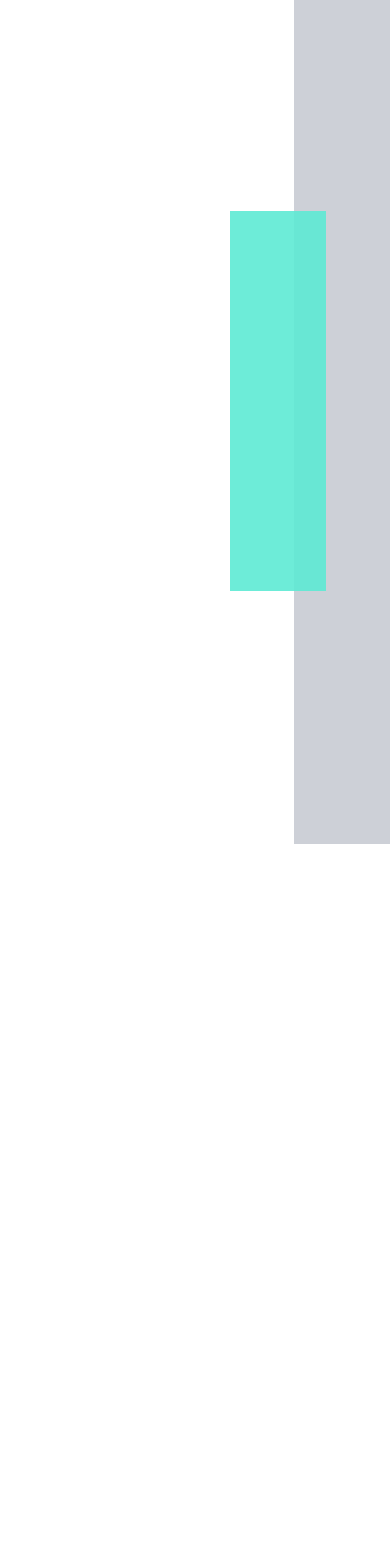
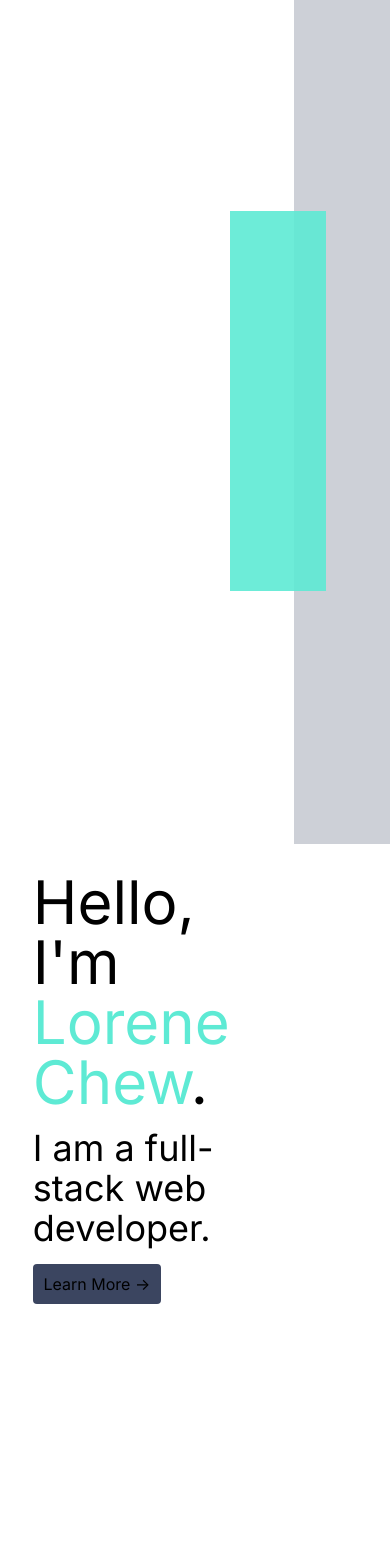
Before and after one commit to L-Chew/Personal-Portfolio, a React app: page / in a window 390 px wide. Shown: the top 1552 px of the page. Built offline with nearby package versions, Linux system fonts and the light colour scheme; the HTML template or start-up script is replaced by a standard one.

Commit message:
Hero: cleaned up code using tailwind responsive classes to simplify element sizing and spacingg; such ask space-y-#

```diff
--- a/client/src/Components/Hero.jsx
+++ b/client/src/Components/Hero.jsx
@@ -4,15 +4,14 @@ const Hero = () => {
   return (
     <div className='w-screen min-h-screen'>
       <div className='grid grid-cols-12 gap-1 grid-rows-6'>
-        <div className='col-start-2 col-span-6 row-start-3'>
-          <div className='text-[60px]'>
+        <div className='col-start-2 col-span-6 row-start-3 space-y-4'>
+          <div className='text-6xl'>
             Hello, I'm <span className='text-[#5EEAD4]'>Lorene Chew</span>.
           </div>
-          <div className='text-[45px]'>
+          <div className='text-4xl'>
             I am a full-stack web developer.
           </div>
-          <br></br>
-          <button className='rounded bg-[#3B4560] h-[2.5rem] w-[10rem]'>
+          <button className='rounded bg-[#3B4560] h-10 w-32'>
             {`Learn More ->`}
           </button>
         </div>
```
